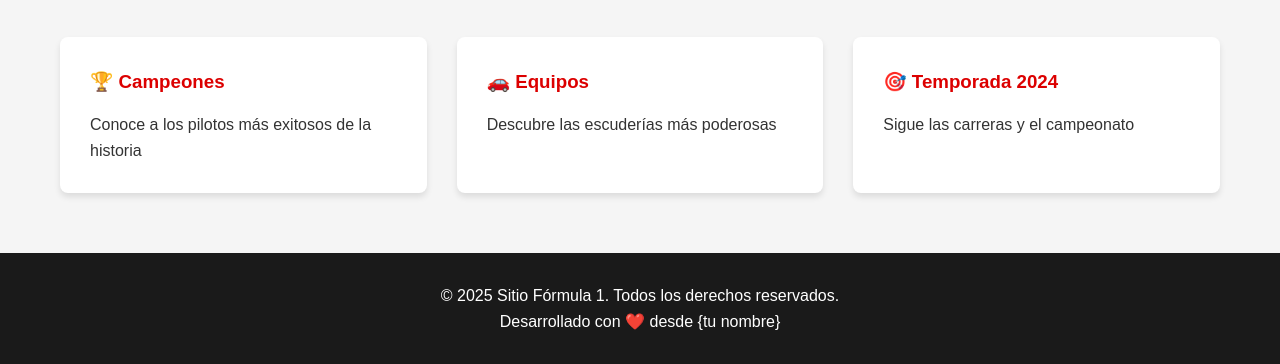
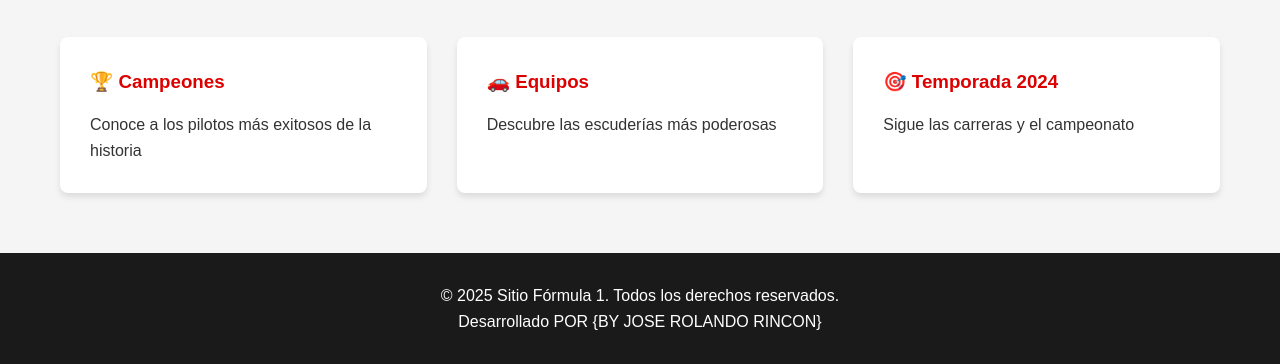
Before and after one commit to rolajr/sitio-formula1, a plain HTML site: page index.html in a window 1280 px wide. Shown: the part 603-967 px from the top of the page. Drawn offline with Linux system fonts and the light colour scheme.

Commit message:
actualizacion

```diff
--- a/index.html
+++ b/index.html
@@ -60,7 +60,7 @@
     <footer class="footer">
         <div class="container">
             <p>&copy; 2025 Sitio Fórmula 1. Todos los derechos reservados.</p>
-            <p>Desarrollado con ❤️ desde {tu nombre}</p>
+            <p>Desarrollado POR {BY JOSE ROLANDO RINCON}</p>
         </div>
     </footer>
 
```
